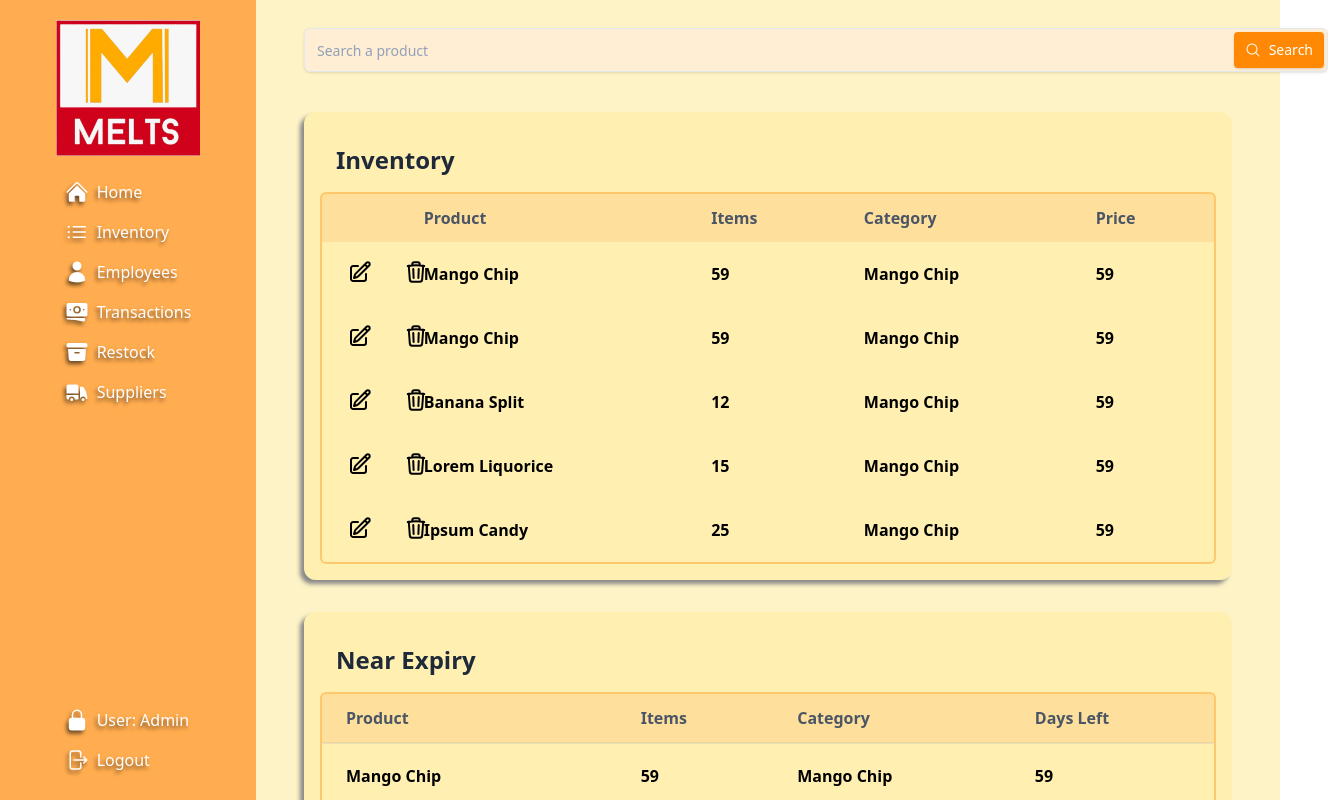
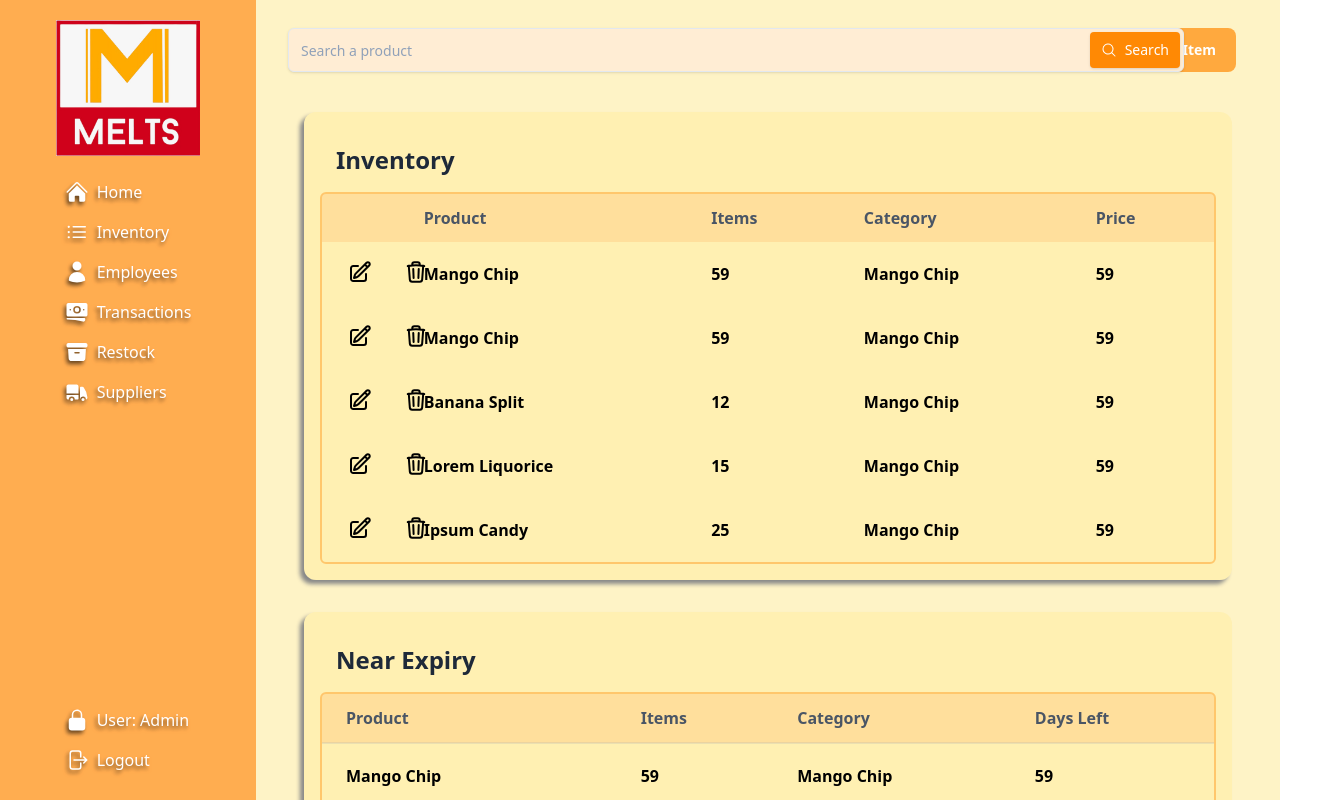
Before and after one commit to rcSabucido/melts-inventory, a React (Vite) app: page /inventory in a window 1280 px wide. Shown: the top 800 px of the page, 1328 px wide, since content can reach past the window. Built offline with nearby package versions, Linux system fonts and the light colour scheme.

Commit message:
'#7 Modify SearchBar'

```diff
--- a/src/components/SearchBar.jsx
+++ b/src/components/SearchBar.jsx
@@ -1,7 +1,7 @@
 
 const SearchBar = () => {
     return (
-    <div class="flex justify-center w-5xl px-0.1 py-0 absolute left-76">
+    <div class="flex justify-center min-w-7/10 absolute left-72">
         <input
         class=" h-11 w-full bg-orange-100 placeholder:text-slate-400 text-slate-700 text-sm border border-slate-200 rounded-md pl-3 pr-28 py-2 transition duration-300 ease focus:outline-none focus:border-slate-400 hover:border-slate-300 shadow-sm focus:shadow"
         placeholder="Search a product"
```
